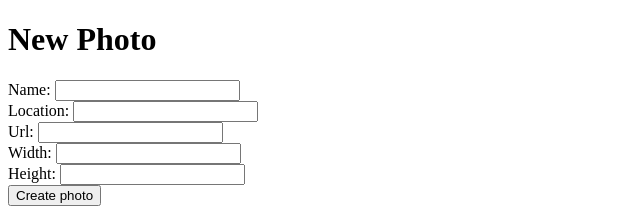
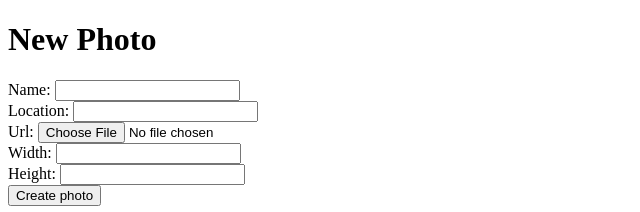
Before and after one commit to hollymsnell/photo-album-frontend, a React (Vite) app: page / in a window 1280 px wide. Shown: the top 212 px of the page, without its empty margins (0-640 px from the left). Built offline with nearby package versions, Linux system fonts and the light colour scheme; no server answers.

Commit message:
use of input type file for photos, does not work yet

```diff
--- a/src/PhotosNew.jsx
+++ b/src/PhotosNew.jsx
@@ -17,7 +17,7 @@ export function PhotosNew(props) {
           Location: <input name="location" type="text" />
         </div>
         <div>
-          Url: <input name="image" type="text" />
+          Url: <input name="image" type="file" />
         </div>
         <div>
           Width: <input name="width" type="text" />
```
